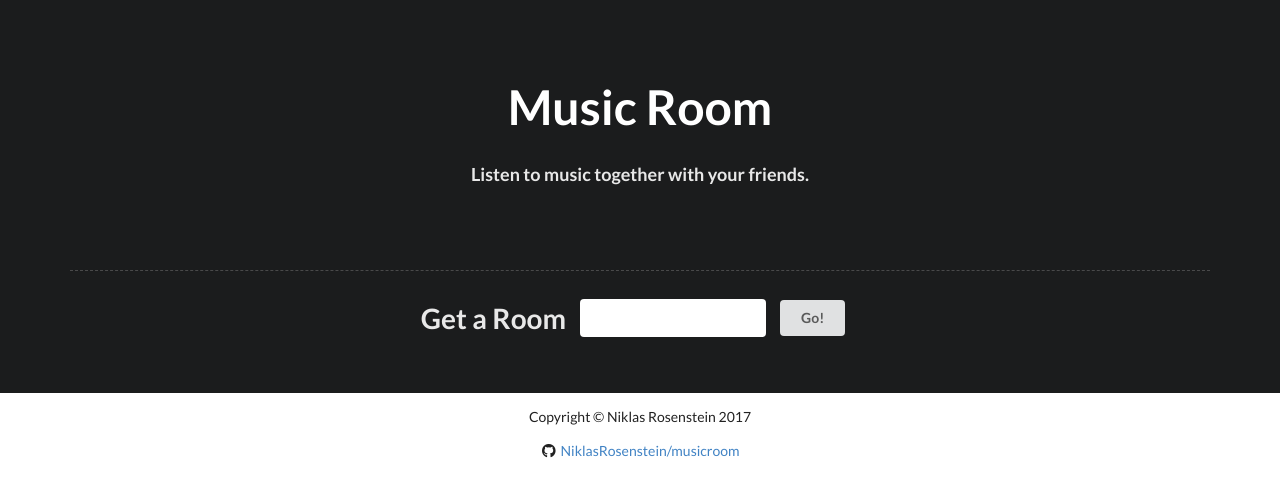
After one commit to NiklasRosenstein/musicroom, a Python web app: template templates/index.html in a window 1280 px wide. The commit adds this page. Shown: the top 497 px of the page. Run offline with Jinja, Linux system fonts and the light colour scheme; the template is opened without the code that fills it, so the values that code supplies are empty; some libraries are stand-ins or nearby versions.

Commit message:
add Index page

```diff
--- a/templates/base.html
+++ b/templates/base.html
@@ -27,5 +27,9 @@
       {% block after_head_block %}
       {% endblock %}
     {% endblock %}
+    <div class="ui text vertical center aligned segment">
+      <p>Copyright &copy; Niklas Rosenstein 2017</p>
+      <p><i class="github icon"></i><a href="https://github.com/NiklasRosenstein/musicroom">NiklasRosenstein/musicroom</a></p>
+    </div>
   </body>
 </html>
--- /dev/null
+++ b/templates/index.html
@@ -0,0 +1,31 @@
+{% extends "base.html" %}
+{% block head %}
+  <title>Music Room &ndash; Listen to music together with your friends.</title>
+{% endblock %}
+{% block after_head_block %}
+  <div class="ui inverted vertical center aligned segment head"><div class="head-container">
+    <hr/>
+    <form class="ui inverted form" style="display: inline-block" id="get-room-form" onsubmit="gotoRoom(event)">
+      <div class="inline fields">
+        <div class="field">
+          <h1>Get a Room</h1>
+        </div>
+        <div class="field">
+          <input type="text" name="room-name" placeholder="{{funny_name}}" autofocus>
+        </div>
+        <div class="field">
+          <button class="ui button" type="submit">Go!</button>
+        </div>
+      </div>
+    </form>
+    <script>
+      function gotoRoom(event) {
+        event.preventDefault()
+        var roomName = document.querySelector('form input[name="room-name"]').value
+        if (roomName) {
+          document.location = "/room/" + roomName
+        }
+      }
+    </script>
+  </div></div>
+{% endblock %}
```
Also changed, not shown: mroom/app.py (+15 -0 lines), templates/room.html (+3 -7 lines).
